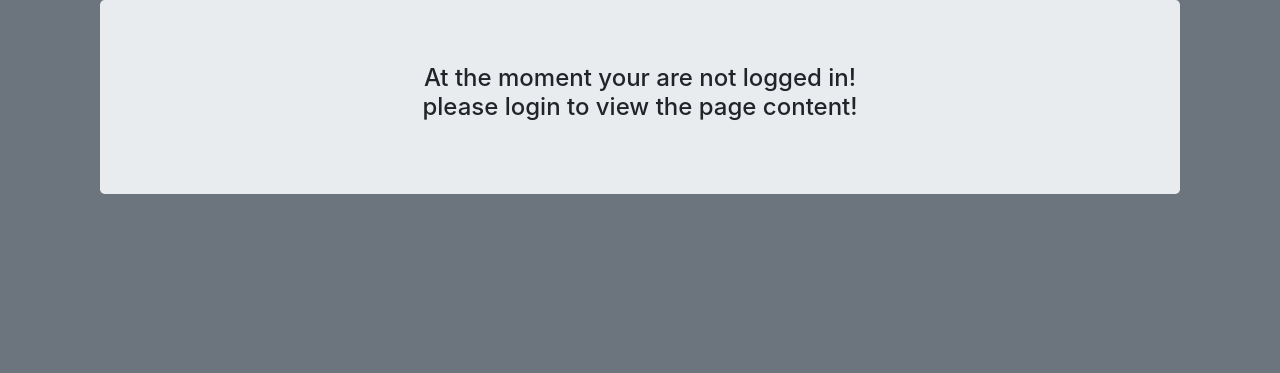
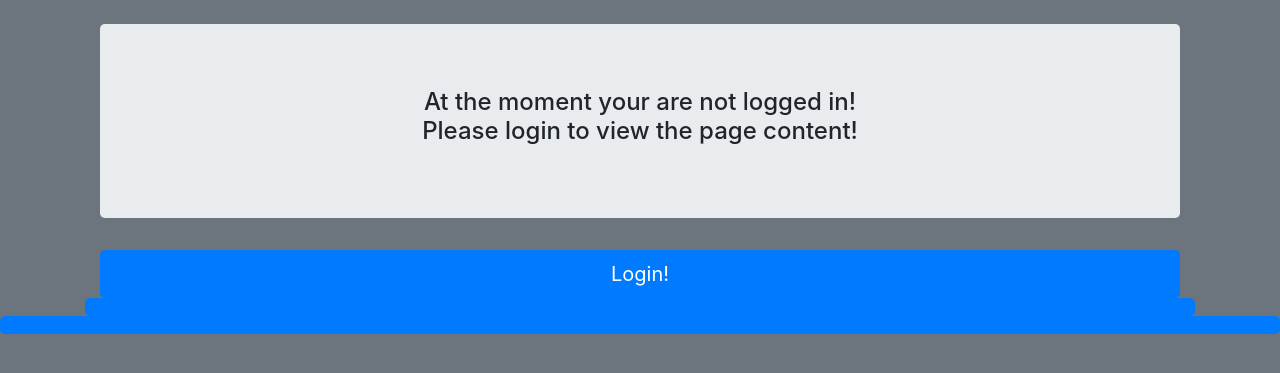
Before and after one commit to Lacieee/goditemplom, a PHP site: template Views/home.php in a window 1280 px wide. Shown: the part 56-429 px from the top of the page. Run offline with PHP 8.4, Linux system fonts and the light colour scheme; the template is opened without the code that fills it, so the values that code supplies are empty.

Commit message:
br render

```diff
--- a/Views/home.php
+++ b/Views/home.php
@@ -8,9 +8,11 @@
             </div>
         </div>
     <?php } ?>
+    <br>
     <div class="container">
         <div class="jumbotron">
-            <h4 class="text-center">At the moment your are not logged in! <br> please login to view the page content!</h4>
+            <h4 class="text-center">At the moment your are not logged in! <br> Please login to view the page content!</h4>
         </div>
+        <a type="button" id="login" name="login" href="#" onclick="render('regilogin.php')" class="btn btn-primary btn-lg btn-block">Login!</button>
     </div>
 </div>
```
